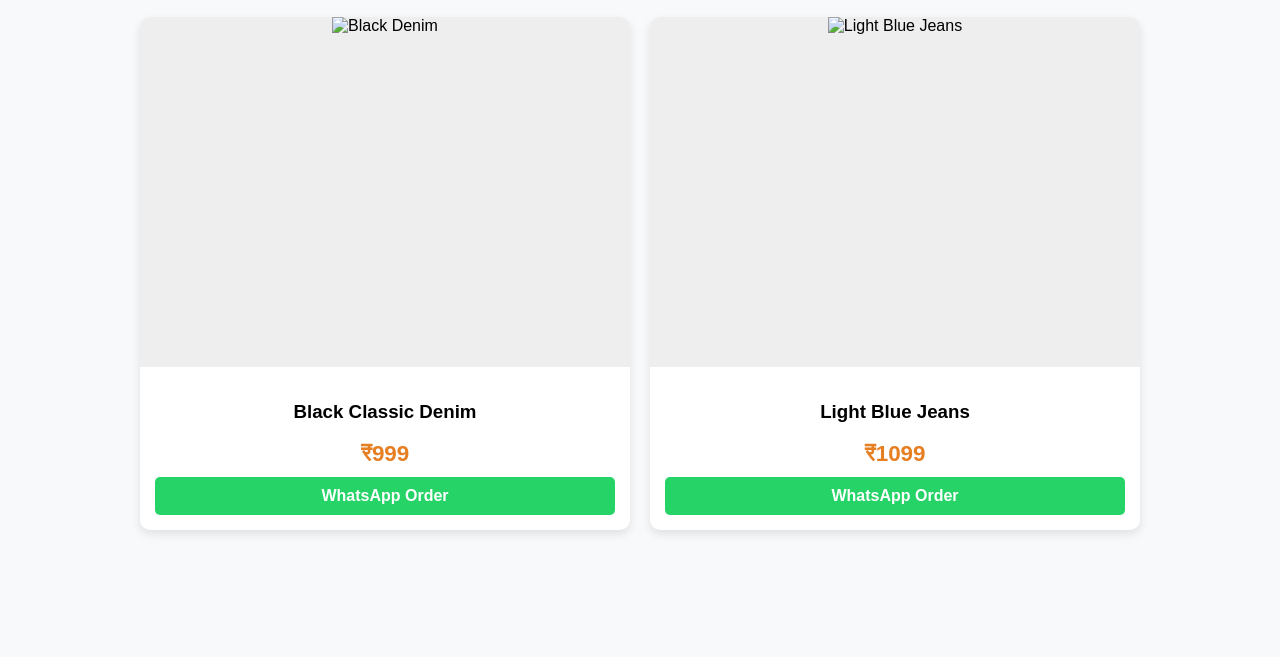
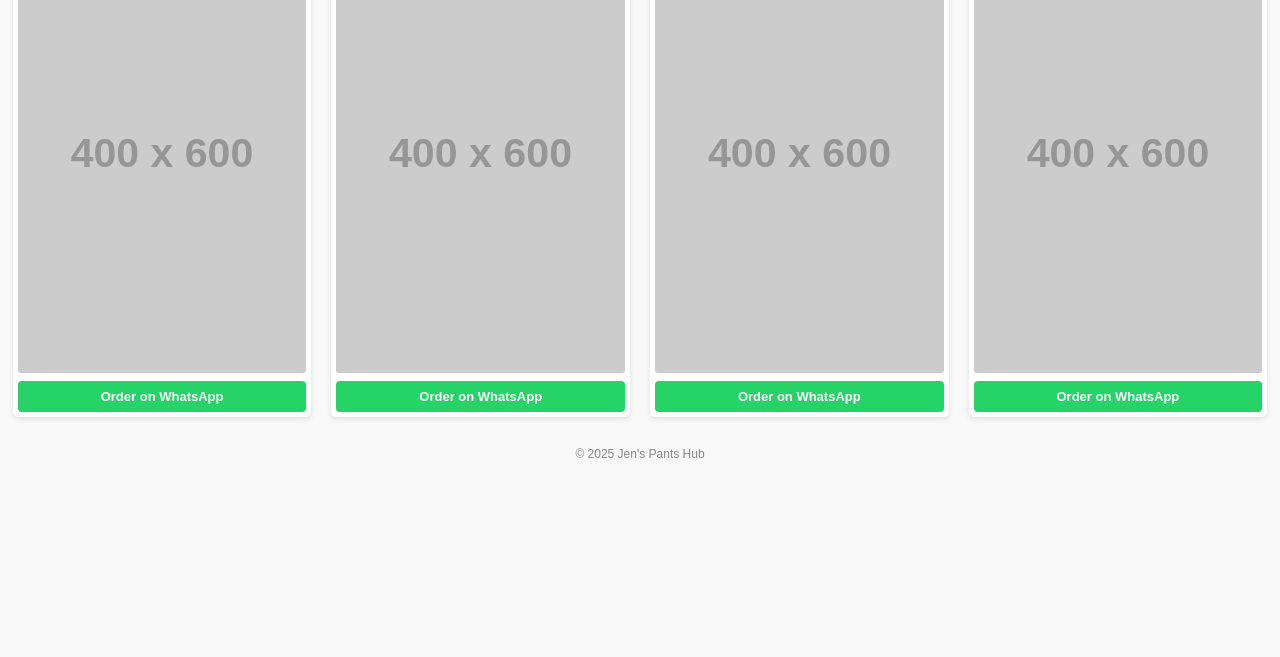
Before and after one commit to panchaljoni472-creator/joni-panchal-store, a plain HTML site: page index.html in a window 1280 px wide. Shown: the part 143-800 px from the top of the page. Drawn offline with Linux system fonts and the light colour scheme; placeholder pictures from the web are drawn by us.

Commit message:
Update title and styles for Jen's Pants Hub

```diff
--- a/index.html
+++ b/index.html
@@ -3,57 +3,91 @@
 <head>
     <meta charset="UTF-8">
     <meta name="viewport" content="width=device-width, initial-scale=1.0">
-    <title>Joni Panchal Store - Collection</title>
+    <title>Jen's Pants Hub</title>
     <style>
-        body { font-family: 'Poppins', sans-serif; margin: 0; padding: 0; background-color: #f8f9fa; }
-        .header { background: #000; color: #fff; text-align: center; padding: 30px; }
-        .product-grid {
+        body { font-family: sans-serif; margin: 0; padding: 0; background-color: #f8f8f8; }
+        header { background: #000; color: #fff; padding: 20px; text-align: center; }
+        h1 { margin: 0; font-size: 24px; letter-spacing: 2px; }
+
+        .container { width: 98%; margin: auto; padding: 10px 0; }
+
+        /* Grid setup: Mobile par 2 images (1fr 1fr) */
+        .gallery {
             display: grid;
-            grid-template-columns: repeat(auto-fit, minmax(280px, 1fr));
-            gap: 20px; padding: 20px; max-width: 1000px; margin: 0 auto;
+            grid-template-columns: repeat(2, 1fr);
+            gap: 10px;
         }
-        .card { background: #fff; border-radius: 10px; overflow: hidden; box-shadow: 0 4px 10px rgba(0,0,0,0.1); text-align: center; }
-        .img-box { width: 100%; height: 350px; background: #eee; }
-        .img-box img { width: 100%; height: 100%; object-fit: cover; }
-        .info { padding: 15px; }
-        .price { font-size: 1.4rem; color: #e67e22; font-weight: bold; }
-        .order-btn {
-            display: block; background: #25d366; color: white; text-decoration: none;
-            padding: 10px; border-radius: 5px; margin-top: 10px; font-weight: bold;
+
+        /* Badi screen (Laptop/Tablet) ke liye settings */
+        @media (min-width: 768px) {
+            .gallery { grid-template-columns: repeat(4, 1fr); gap: 20px; }
         }
+
+        .card {
+            background: #fff;
+            padding: 5px;
+            border-radius: 5px;
+            box-shadow: 0 2px 5px rgba(0,0,0,0.1);
+            text-align: center;
+        }
+
+        .card img {
+            width: 100%;
+            height: auto;
+            border-radius: 3px;
+            display: block;
+        }
+
+        .whatsapp-btn {
+            display: block;
+            background: #25D366;
+            color: white;
+            text-decoration: none;
+            padding: 8px 5px;
+            margin-top: 8px;
+            border-radius: 4px;
+            font-weight: bold;
+            font-size: 13px;
+        }
+
+        footer { text-align: center; padding: 20px; color: #888; font-size: 12px; }
     </style>
 </head>
 <body>
 
-    <div class="header">
-        <h1>JONI PANCHAL STORE</h1>
-    </div>
+<header>
+    <h1>JEN'S PANTS HUB</h1>
+</header>
 
-    <div class="product-grid">
+<div class="container">
+    <div class="gallery">
 
         <div class="card">
-            <div class="img-box">
-                <img src="1000049070.jpg" alt="Black Denim">
-            </div>
-            <div class="info">
-                <h3>Black Classic Denim</h3>
-                <div class="price">₹999</div>
-                <a href="https://wa.me/919588750916?text=Hi, I want to buy Black Denim" class="order-btn">WhatsApp Order</a>
-            </div>
+            <img src="https://via.placeholder.com/400x600?text=Pant+Photo+1" alt="Pant">
+            <a href="https://wa.me/919999999999?text=Mujhe ye pant chahiye" class="whatsapp-btn" target="_blank">Order on WhatsApp</a>
         </div>
 
         <div class="card">
-            <div class="img-box">
-                <img src="Pent2.jpg" alt="Light Blue Jeans">
-            </div>
-            <div class="info">
-                <h3>Light Blue Jeans</h3>
-                <div class="price">₹1099</div>
-                <a href="https://wa.me/919588750916?text=Hi, I want to buy Light Blue Jeans" class="order-btn">WhatsApp Order</a>
-            </div>
+            <img src="https://via.placeholder.com/400x600?text=Pant+Photo+2" alt="Pant">
+            <a href="https://wa.me/919999999999?text=Mujhe ye pant chahiye" class="whatsapp-btn" target="_blank">Order on WhatsApp</a>
         </div>
 
-    </div>
+        <div class="card">
+            <img src="https://via.placeholder.com/400x600?text=Pant+Photo+3" alt="Pant">
+            <a href="https://wa.me/919999999999?text=Mujhe ye pant chahiye" class="whatsapp-btn" target="_blank">Order on WhatsApp</a>
+        </div>
+
+        <div class="card">
+            <img src="https://via.placeholder.com/400x600?text=Pant+Photo+4" alt="Pant">
+            <a href="https://wa.me/919999999999?text=Mujhe ye pant chahiye" class="whatsapp-btn" target="_blank">Order on WhatsApp</a>
+        </div>
+
+        </div>
+</div>
+
+<footer>
+    &copy; 2025 Jen's Pants Hub
+</footer>
 
 </body>
 </html>
```
